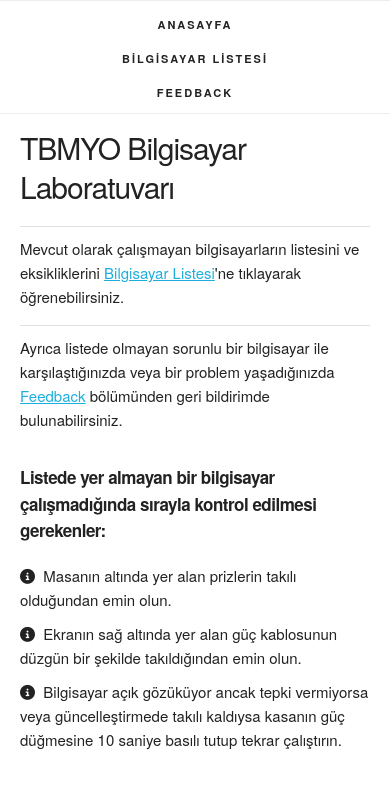
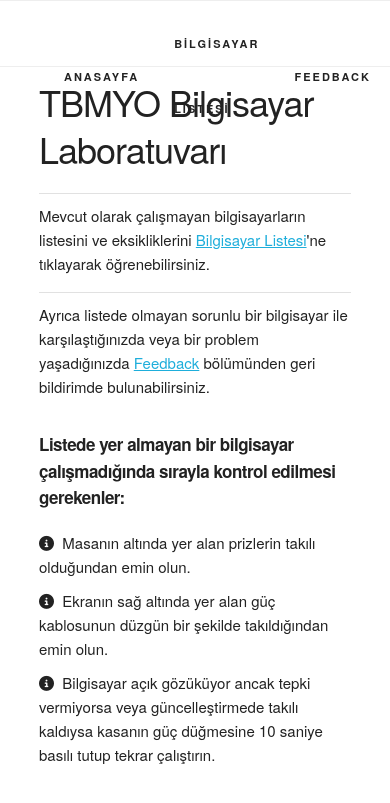
Before and after one commit to SpriginD/LabAppProject, a Flask app: page / in a window 390 px wide. Shown: the top 803 px of the page. Run offline with Flask 3, Linux system fonts and the light colour scheme; some libraries are stand-ins or nearby versions.

Commit message:
Removing some media queries

```diff
--- a/app/static/css/navbar/navbar-400.css
+++ b/app/static/css/navbar/navbar-400.css
@@ -1,4 +1,3 @@
-@media (min-width: 400px) {
 .container {
     max-width: 800px;
 }
@@ -45,4 +44,3 @@
 .navbar-link.active {
     color: #33C3F0;
 }
-}
--- a/app/static/css/navbar/navbar-550.css
+++ b/app/static/css/navbar/navbar-550.css
@@ -1,9 +1,7 @@
-@media (min-width: 550px) {
-    .navbar-list {
-        margin-left: 25px;
-    }
+.navbar-list {
+    margin-left: 25px;
+}
 
-    .navbar-link {
-        margin-right: 35px;
-    }
+.navbar-link {
+    margin-right: 35px;
 }
--- a/app/static/css/skeleton/main/skeleton-400.css
+++ b/app/static/css/skeleton/main/skeleton-400.css
@@ -1,6 +1,4 @@
-@media (min-width: 400px) {
-    .container {
-        width: 85%;
-        padding: 0;
-    }
+.container {
+    width: 85%;
+    padding: 0;
 }
--- a/app/static/css/skeleton/main/skeleton-550.css
+++ b/app/static/css/skeleton/main/skeleton-550.css
@@ -1,5 +1,3 @@
-/* For devices larger than 550px */
-@media (min-width: 550px) {
 .container {
     width: 80%;
 }
@@ -147,9 +145,6 @@
     margin-left: 52%;
 }
 
-}
-
-@media (min-width: 550px) {
 h1 {
     font-size: 5.0rem;
 }
@@ -173,4 +168,3 @@
 h6 {
     font-size: 1.5rem;
 }
-}
```
Lines whose indentation alone changed are shown as unchanged.
